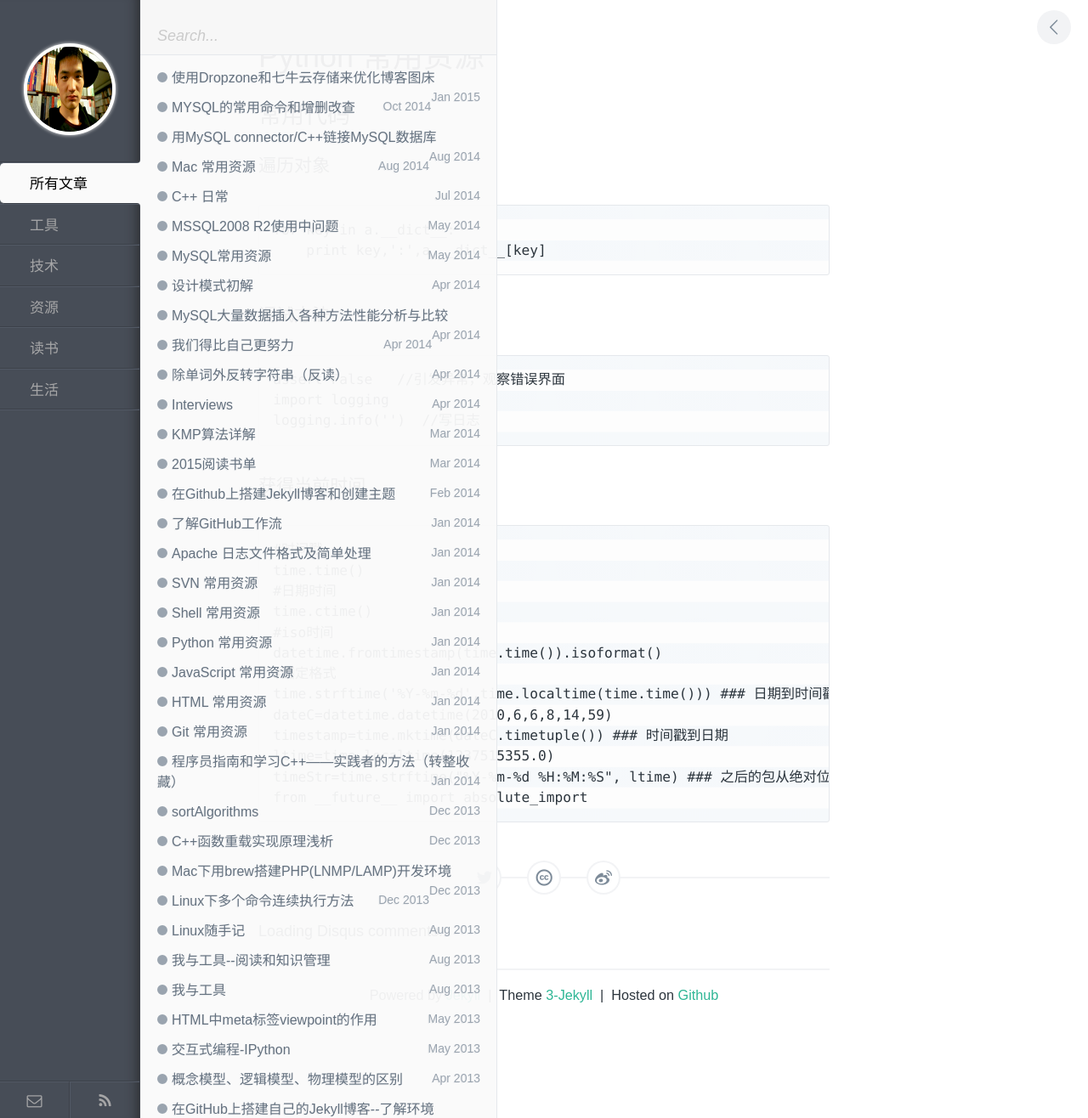
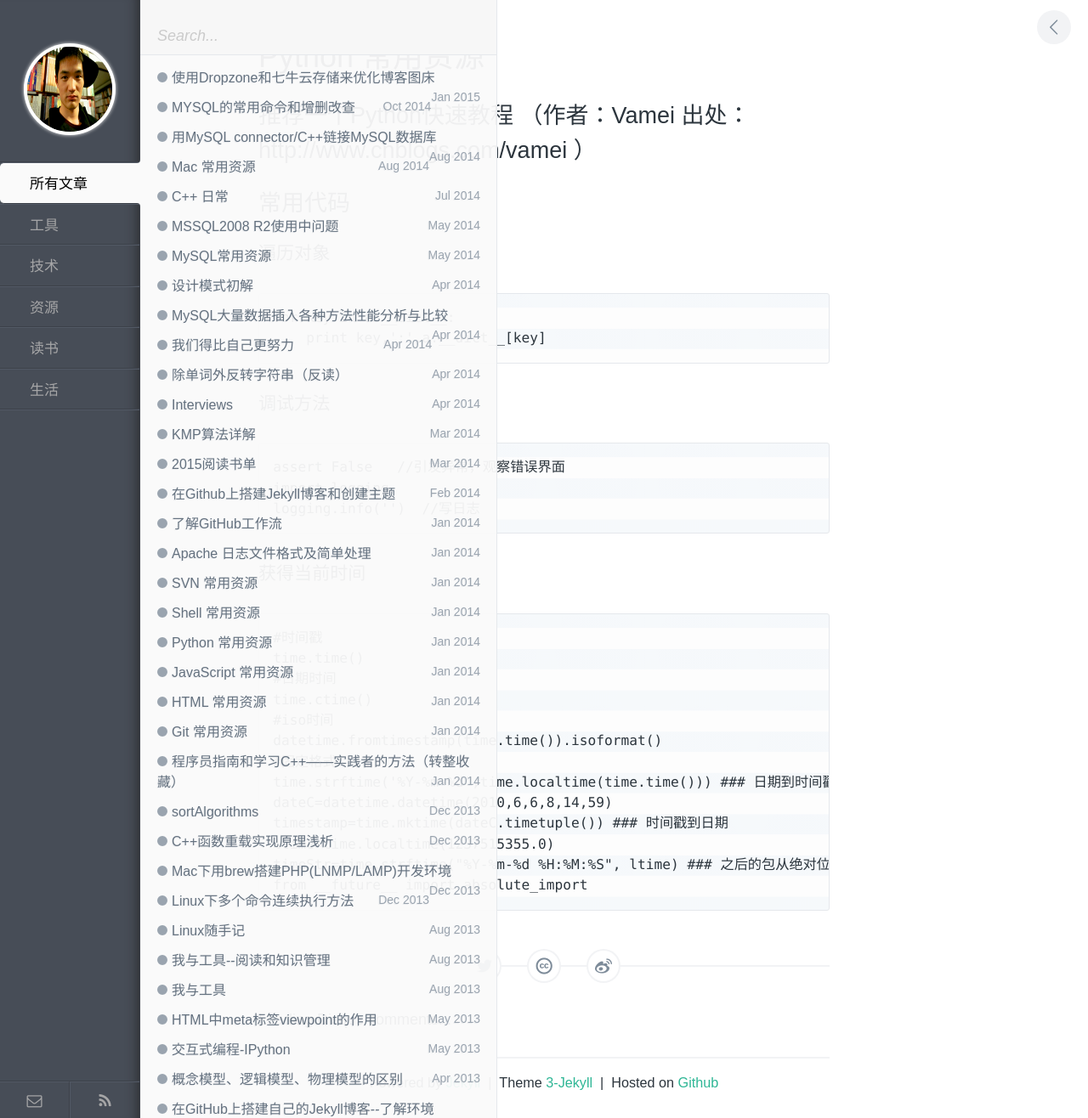
Before and after one commit to zcwsmile/zcwsmile.github.io, a Jekyll site: the page built from _posts/resource/2014-01-15-general-python-resources.md, in a window 1280 px wide. Shown: the whole page at 85% size. Built offline with Jekyll 4.4.1, drawn with Linux system fonts in a browser that asks for light colours; comment, search, counter and statistics services are not loaded.

Commit message:
edit python source

```diff
--- a/_posts/resource/2014-01-15-general-python-resources.md
+++ b/_posts/resource/2014-01-15-general-python-resources.md
@@ -6,6 +6,9 @@
 keywords: Python
 description:
 ---
+
+##推荐一个Python快速教程 （作者：Vamei 出处：http://www.cnblogs.com/vamei ）
+
 
 ## 常用代码
 
```
